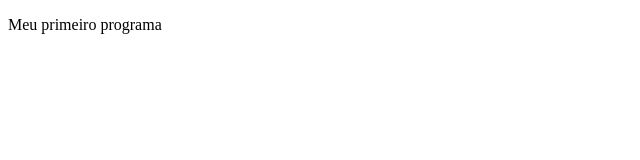
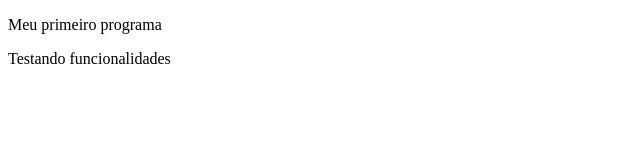
Before and after one commit to blt07/teste-de-commit, a plain HTML site: page index.html in a window 1280 px wide. Shown: the whole page, without its empty margins (0-640 px from the left). Drawn offline with Linux system fonts and the light colour scheme.

Commit message:
Meu terceiro commit

```diff
--- a/index.html
+++ b/index.html
@@ -11,6 +11,8 @@
 
 <p>Meu primeiro programa</p>
 
+<p>Testando funcionalidades</p>
+
     <script src="/js/main.js"></script>
 </body>
 </html>
```
